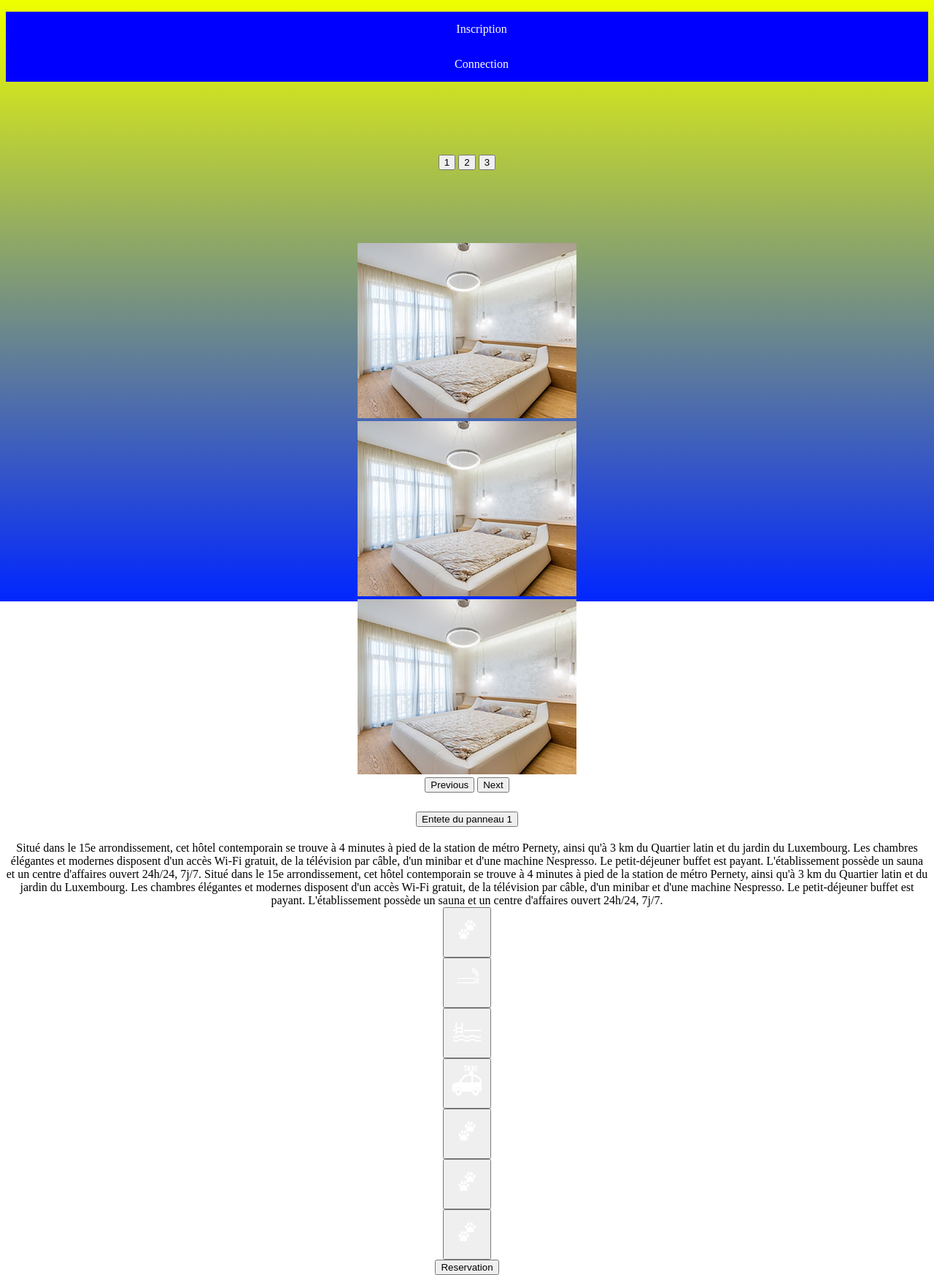
After one commit to codeuronline/Aux2Alpes, a PHP site: page /utilisateurrecherche.html in a window 1280 px wide. The commit adds this page. Shown: the whole page at 73% size. Run offline with PHP 8.4, Linux system fonts and the light colour scheme; some libraries are stand-ins or nearby versions.

Commit message:
cssetgeoloc

```diff
--- a/dev/add.php
+++ b/dev/add.php
@@ -215,7 +215,7 @@ if ($_POST) {
 
                     <button class="primary">Ajouter</button>
                     <button class="primary" type="reset">Annuler</button>
-                    <a href='index.php' class='btn-btn-primary'>Retour<a>
+                    <a href='index.php' class='btn-btn-primary btn-custom'>Retour<a>
                 </form>
 
             </section>
--- a/dev/radio.css
+++ b/dev/radio.css
@@ -100,3 +100,7 @@ input[type="radio"].wifi {
     text-align: center;
     justify-content: center;
   }
+
+.btn-custom {
+  background-color: red;
+}
--- a/gitebonbon.css
+++ b/gitebonbon.css
@@ -1,15 +1,29 @@
+
 
 /* ----------------------------page inscription --------------------------------------------*/
+nav{
+  background-color: blue;
+}
 
+li{
+  list-style-type: none;
+  padding: 15px;
+}
+
+a{
+  text-decoration: white;
+  color: white;
+  flex-wrap: nowrap;
+}
 body {
     background-image: linear-gradient(rgb(238, 255, 0), rgb(0, 38, 255));
     background-repeat: no-repeat;
     background-size: cover;
-    height: 100vh;;
+    height: 100vh;
     justify-content: center;
-    display: flex;
     text-align: center;
   }
+
 
 .row1 {
   margin-top: 100px;
@@ -19,6 +33,13 @@ body {
 }
 
 /*ici les boutons*/
+
+.btn-main-bg-text-light{
+  background-color: rgb(39, 67, 158);
+  color: rgba(240, 236, 236, 0.89);
+  border-radius: 2%;
+  font-family : Helvetica, sans-serif;
+}
 .d-grid .btn-main-bg-text-light{
   background-color: rgb(39, 67, 158);
   color: rgba(194, 186, 186, 0.719);
@@ -59,7 +80,3 @@ input {
 }
 
 /*--Div page enregistrement-------------*/
-
-.d-grid-text-center{
-  margin-top: 50% ;
-}
--- a/inscription.php
+++ b/inscription.php
@@ -80,9 +80,9 @@
                                 <div class='mb-4'>
                                     <input type='checkbox' class='form-check-input' id='form-cgv' required='required'>
                                     <label for='form-cgv'>J'ai lu les conditions d'utilisation</label><br>
+
+                                    <button type='submit' class='btn-main-bg-text-light'>Inscription</button>
                                 </div>
-                                <div class='d-grid'>
-                                    <button type='submit' class='btn-main-bg-text-light'>Inscription</button>
                                 </div>
                             </form>
                         </div>
--- /dev/null
+++ b/utilisateurrecherche.html
@@ -0,0 +1,151 @@
+<!DOCTYPE html>
+<html lang="fr">
+
+<head>
+  <meta charset="utf-8">
+  <link rel="stylesheet" href="gitebonbon.css">
+</head>
+
+
+
+<header>
+  <nav>
+      <ul class="flex">
+        <li><a href="">Inscription </a></li>
+        <li><a href=""> Connection</a></li>
+  </ul>
+  </nav>
+</header>
+
+<body class='bg'>
+        <div class='container'>
+            <div class='row1'>
+                <div class='col-lg-4 col-md-8 col-sm-8'>
+                    <div class='card shadow'>
+                        <div class='card-title text-center border-bottom'>
+                        </div>
+                        <div class='card-body'>
+                          <div id="carouselExampleIndicators" class="carousel slide" data-bs-ride="carousel">
+                            <div class="carousel-indicators">
+                              <button type="button" data-bs-target="#carouselExampleIndicators" data-bs-slide-to="0" class="active" aria-current="true" aria-label="Slide 1">1</button>
+                              <button type="button" data-bs-target="#carouselExampleIndicators" data-bs-slide-to="1" aria-label="Slide 2">2</button>
+                              <button type="button" data-bs-target="#carouselExampleIndicators" data-bs-slide-to="2" aria-label="Slide 3">3</button>
+                            </div>
+                                <!--<form action='validationformulaire.php' method='post'>-->
+                                <div class='mb-4'>
+                                <div class="carousel-inner">
+                                <div class="carousel-item active">
+                                <img src="photo/chambrefrance.jpg" class="d-block w-100" alt="...">
+
+                                <div class="carousel-item">
+                                <img src="photo/chambrefrance.jpg" class="d-block w-100" alt="...">
+
+                                <div class="carousel-item">
+                                <img src="photo/chambrefrance.jpg" class="d-block w-100" alt="...">
+                                </div>
+
+                                <div class='d-grid'>
+                                  <button class="carousel-control-prev" type="button" data-bs-target="#carouselExampleIndicators" data-bs-slide="prev">
+                                    <span class="carousel-control-prev-icon" aria-hidden="true"></span>
+                                    <span class="visually-hidden">Previous</span>
+                                  </button>
+                                  <button class="carousel-control-next" type="button" data-bs-target="#carouselExampleIndicators" data-bs-slide="next">
+                                    <span class="carousel-control-next-icon" aria-hidden="true"></span>
+                                    <span class="visually-hidden">Next</span>
+                                  </button>
+                                </div>
+                            </form>
+                        </div>
+                    </div>
+                </div>
+            </div>
+        </div>
+
+<!--------------------Description de l'hotel ---------------->
+
+<h2>
+  <button aria-expanded="true" aria-controls="accordion-panel-1">Entete du panneau 1</button>
+</h2>
+<div id="accordion-panel-1">
+  Situé dans le 15e arrondissement, cet hôtel contemporain se trouve à 4 minutes à pied de la station de métro Pernety, ainsi qu'à 3 km du Quartier latin et du jardin du Luxembourg.
+  Les chambres élégantes et modernes disposent d'un accès Wi-Fi gratuit, de la télévision par câble, d'un minibar et d'une machine Nespresso.
+
+  Le petit-déjeuner buffet est payant. L'établissement possède un sauna et un centre d'affaires ouvert 24h/24, 7j/7.
+  Situé dans le 15e arrondissement, cet hôtel contemporain se trouve à 4 minutes à pied de la station de métro Pernety, ainsi qu'à 3 km du Quartier latin et du jardin du Luxembourg.
+  Les chambres élégantes et modernes disposent d'un accès Wi-Fi gratuit, de la télévision par câble, d'un minibar et d'une machine Nespresso.
+
+  Le petit-déjeuner buffet est payant. L'établissement possède un sauna et un centre d'affaires ouvert 24h/24, 7j/7.
+</div>
+
+
+<!----------Les dates de calendrier ---------->
+
+
+
+
+
+
+<!--l'espace picto------------------------>
+<section class="sectionpicto">
+<button type=submit><img src=image/animauxpicto.png height="60" width="50"></button><div>
+<button type=submit><img src=image/fumeurpicto.png height="60" width="50"></button><div>
+<button type=submit><img src=image/picinepicto.png height="60" width="50"></button><div>
+<button type=submit><img src=image/taxipicto.png height="60" width="50"></button><div>
+<button type=submit><img src=image/animauxpicto.png height="60" width="50"></button><div>
+<button type=submit><img src=image/animauxpicto.png height="60" width="50"></button><div>
+<button type=submit><img src=image/animauxpicto.png height="60" width="50"></button><div>
+</section>
+
+<!---la géolocalisation---+ bouton reservation---------->
+<div id="infoposition"></div>
+
+
+<button type=submit>Reservation</button><div>
+
+
+
+</body>
+<script src="https://code.jquery.com/jquery-3.2.1.slim.min.js"></script>
+<script src="https://cdnjs.cloudflare.com/ajax/libs/popper.js/1.12.9/umd/popper.min.js"></script>
+<script src="https://maxcdn.bootstrapcdn.com/bootstrap/4.0.0/js/bootstrap.min.js"></script>
+</html>
+
+
+
+
+
+
+
+
+
+
+
+
+
+
+
+
+
+
+
+
+
+
+
+
+
+
+
+
+
+
+
+
+
+
+
+
+
+
+</body>
+</html>
```
Also changed, not shown: positiongps.js (added, +12 -0 lines).
